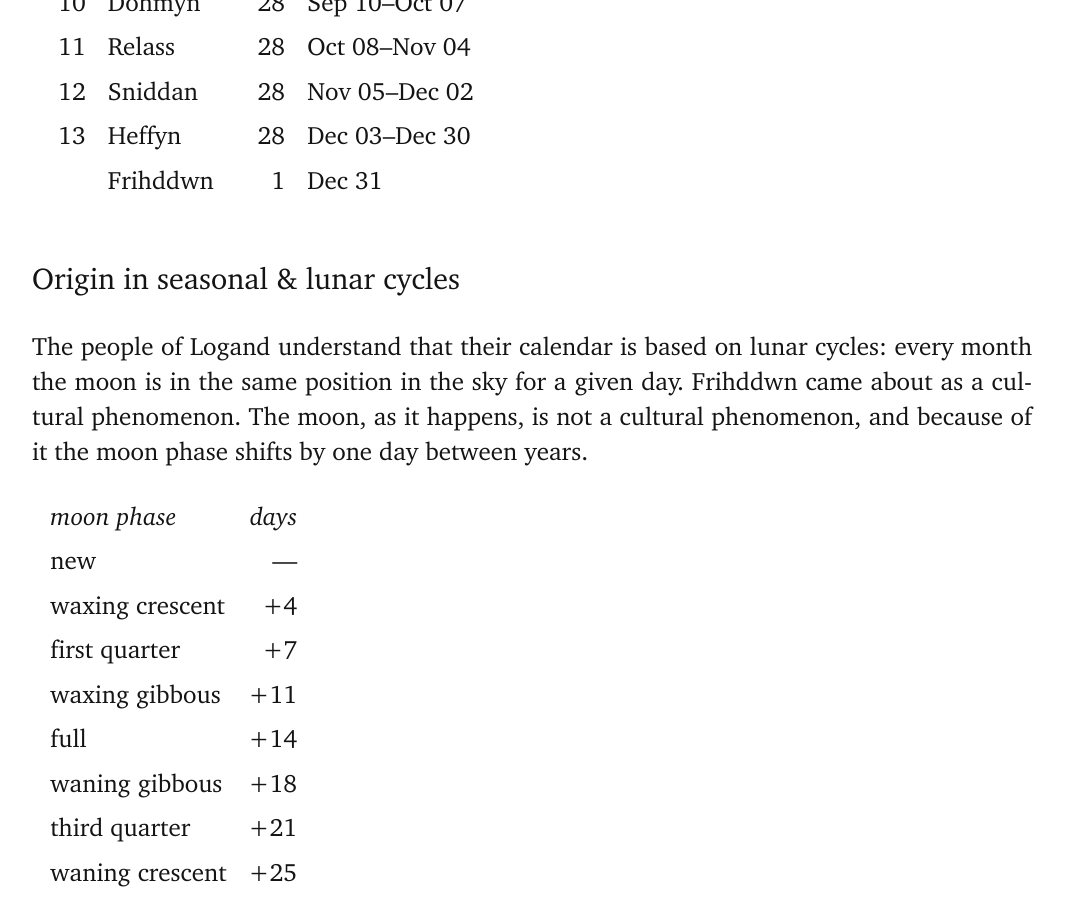
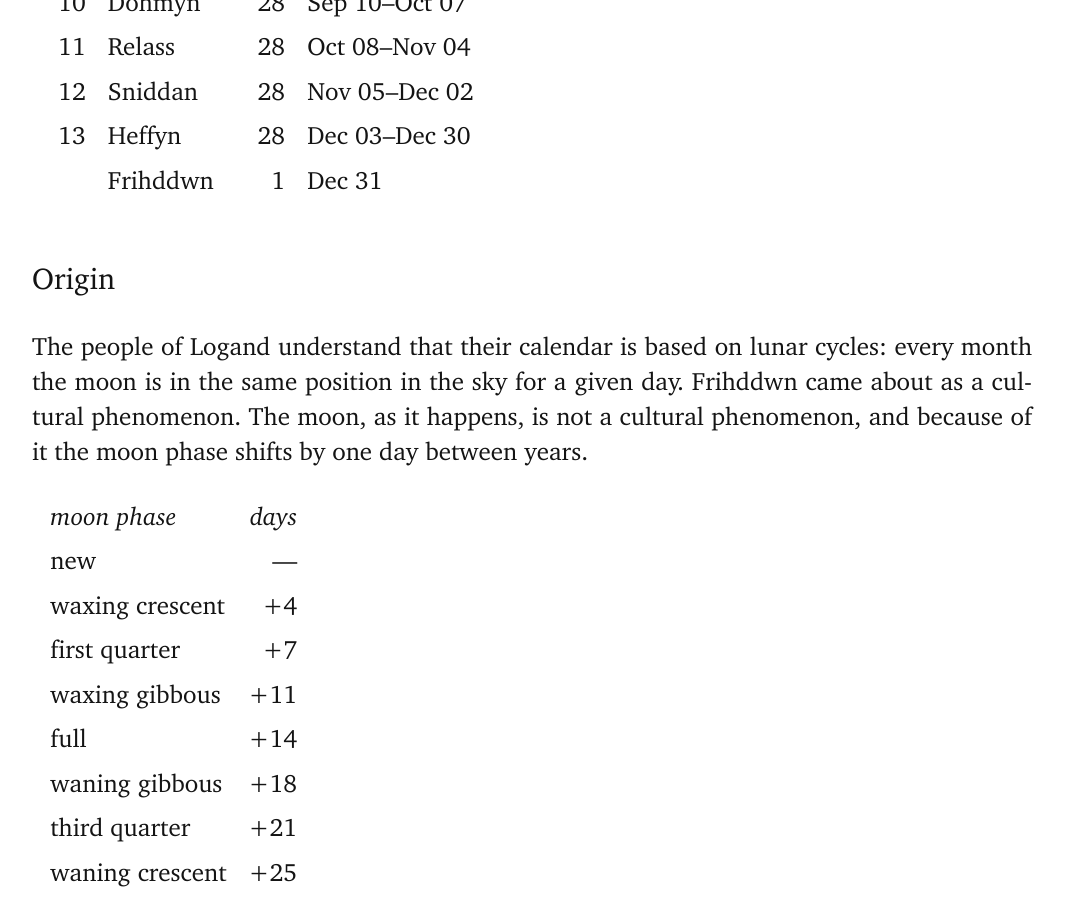
Before and after one commit to bjogart/logaine-lorestar, a Jekyll site: the page built from _posts/2023-10-22-months_of_logand.md, in a window 1280 px wide and 900 px high, scrolled down 1102 px. Shown: the whole window, without its empty margins (51-1116 px from the left). Built offline with Jekyll 4.4.1, drawn with Linux system fonts in a browser that asks for light colours.

Commit message:
Shorten header

```diff
--- a/_posts/2023-10-22-months_of_logand.md
+++ b/_posts/2023-10-22-months_of_logand.md
@@ -37,7 +37,7 @@ and the full calendar counts 365 days.
 |  13 | Heffyn    |   28 | Dec 03--Dec 30 |
 |     | Frihddwn  |    1 | Dec 31         |
 
-## Origin in seasonal & lunar cycles
+## Origin
 
 The people of Logand understand that their calendar is based on lunar cycles:
 every month the moon is in the same position in the sky for a given day.
```
